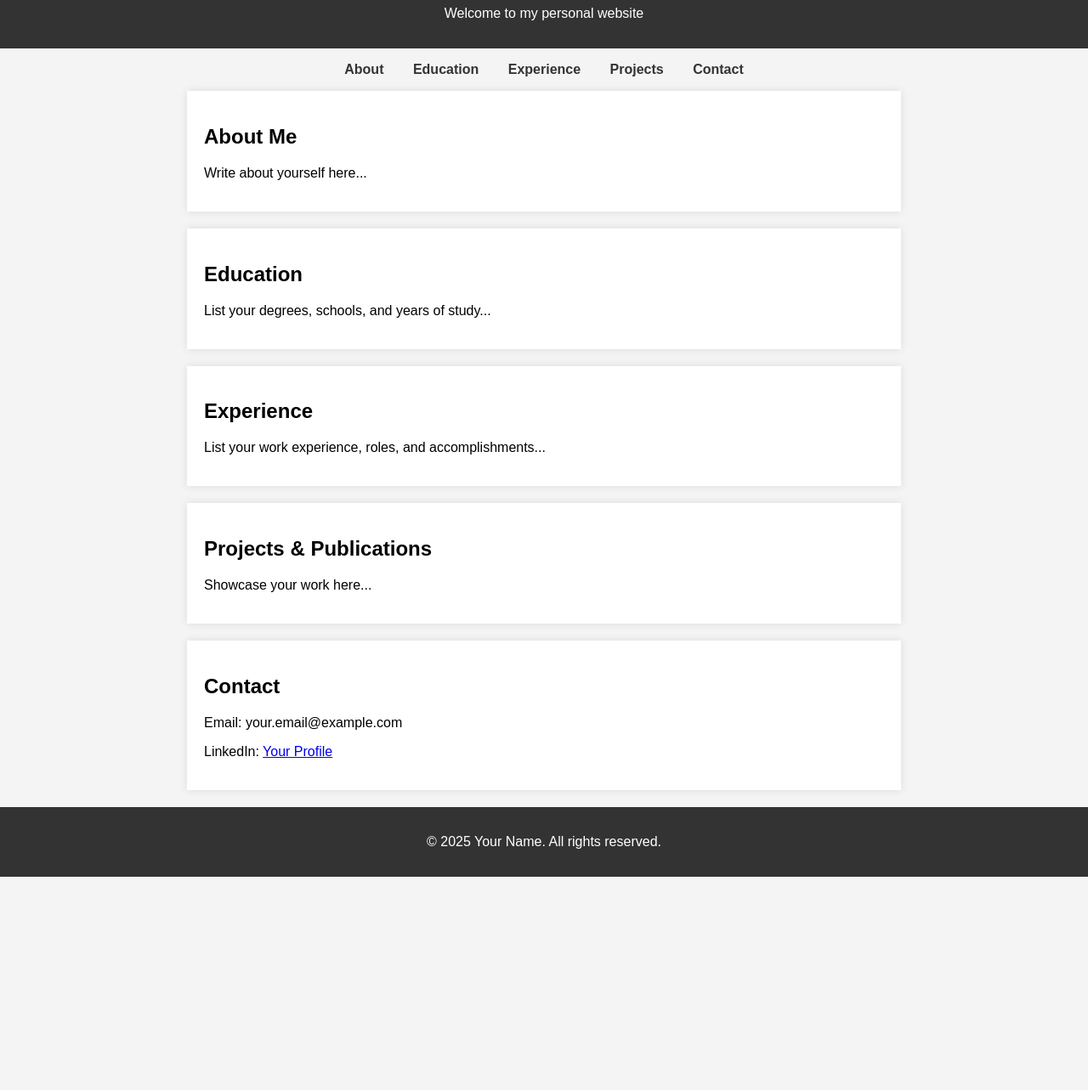
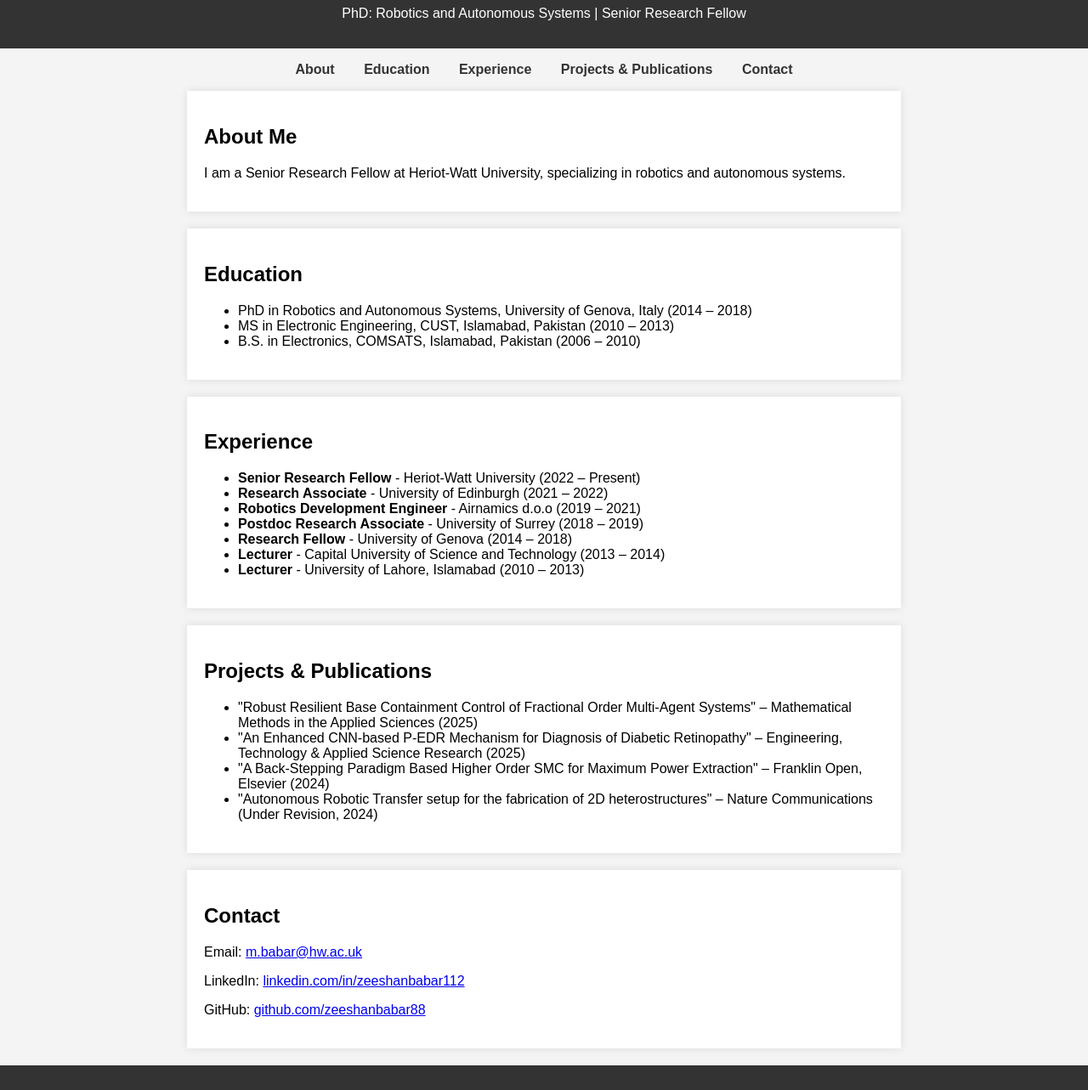
Before and after one commit to zeeshanbabar112/my_profile, a plain HTML site: page index.html in a window 1280 px wide. Shown: the part 89-1372 px from the top of the page at 85% size. Before the commit the page ends 1121 px from the top, so only its background shows below. Drawn offline with Linux system fonts and the light colour scheme.

Commit message:
Update index.html

```diff
--- a/index.html
+++ b/index.html
@@ -3,7 +3,7 @@
 <head>
     <meta charset="UTF-8">
     <meta name="viewport" content="width=device-width, initial-scale=1.0">
-    <title>Your Name - Personal Website</title>
+    <title>Dr. Muhammad Zeeshan Babar - Personal Website</title>
     <style>
         body { font-family: Arial, sans-serif; margin: 0; padding: 0; background: #f4f4f4; }
         header { background: #333; color: white; text-align: center; padding: 1rem; }
@@ -15,39 +15,57 @@
 </head>
 <body>
     <header>
-        <h1>Your Name</h1>
-        <p>Welcome to my personal website</p>
+        <h1>Dr. Muhammad Zeeshan Babar</h1>
+        <p>PhD: Robotics and Autonomous Systems | Senior Research Fellow</p>
     </header>
     <nav>
         <a href="#about">About</a>
         <a href="#education">Education</a>
         <a href="#experience">Experience</a>
-        <a href="#projects">Projects</a>
+        <a href="#projects">Projects & Publications</a>
         <a href="#contact">Contact</a>
     </nav>
     <section id="about">
         <h2>About Me</h2>
-        <p>Write about yourself here...</p>
+        <p>I am a Senior Research Fellow at Heriot-Watt University, specializing in robotics and autonomous systems.</p>
     </section>
     <section id="education">
         <h2>Education</h2>
-        <p>List your degrees, schools, and years of study...</p>
+        <ul>
+            <li>PhD in Robotics and Autonomous Systems, University of Genova, Italy (2014 – 2018)</li>
+            <li>MS in Electronic Engineering, CUST, Islamabad, Pakistan (2010 – 2013)</li>
+            <li>B.S. in Electronics, COMSATS, Islamabad, Pakistan (2006 – 2010)</li>
+        </ul>
     </section>
     <section id="experience">
         <h2>Experience</h2>
-        <p>List your work experience, roles, and accomplishments...</p>
+        <ul>
+            <li><strong>Senior Research Fellow</strong> - Heriot-Watt University (2022 – Present)</li>
+            <li><strong>Research Associate</strong> - University of Edinburgh (2021 – 2022)</li>
+            <li><strong>Robotics Development Engineer</strong> - Airnamics d.o.o (2019 – 2021)</li>
+            <li><strong>Postdoc Research Associate</strong> - University of Surrey (2018 – 2019)</li>
+            <li><strong>Research Fellow</strong> - University of Genova (2014 – 2018)</li>
+            <li><strong>Lecturer</strong> - Capital University of Science and Technology (2013 – 2014)</li>
+            <li><strong>Lecturer</strong> - University of Lahore, Islamabad (2010 – 2013)</li>
+        </ul>
     </section>
     <section id="projects">
         <h2>Projects & Publications</h2>
-        <p>Showcase your work here...</p>
+        <ul>
+            <li>"Robust Resilient Base Containment Control of Fractional Order Multi-Agent Systems" – Mathematical Methods in the Applied Sciences (2025)</li>
+            <li>"An Enhanced CNN-based P-EDR Mechanism for Diagnosis of Diabetic Retinopathy" – Engineering, Technology & Applied Science Research (2025)</li>
+            <li>"A Back-Stepping Paradigm Based Higher Order SMC for Maximum Power Extraction" – Franklin Open, Elsevier (2024)</li>
+            <li>"Autonomous Robotic Transfer setup for the fabrication of 2D heterostructures" – Nature Communications (Under Revision, 2024)</li>
+        </ul>
     </section>
     <section id="contact">
         <h2>Contact</h2>
-        <p>Email: your.email@example.com</p>
-        <p>LinkedIn: <a href="#">Your Profile</a></p>
+        <p>Email: <a href="mailto:m.babar@hw.ac.uk">m.babar@hw.ac.uk</a></p>
+        <p>LinkedIn: <a href="https://www.linkedin.com/in/zeeshanbabar112">linkedin.com/in/zeeshanbabar112</a></p>
+        <p>GitHub: <a href="https://github.com/zeeshanbabar88">github.com/zeeshanbabar88</a></p>
     </section>
     <footer>
-        <p>&copy; 2025 Your Name. All rights reserved.</p>
+        <p>&copy; 2025 Dr. Muhammad Zeeshan Babar. All rights reserved.</p>
     </footer>
 </body>
 </html>
```
